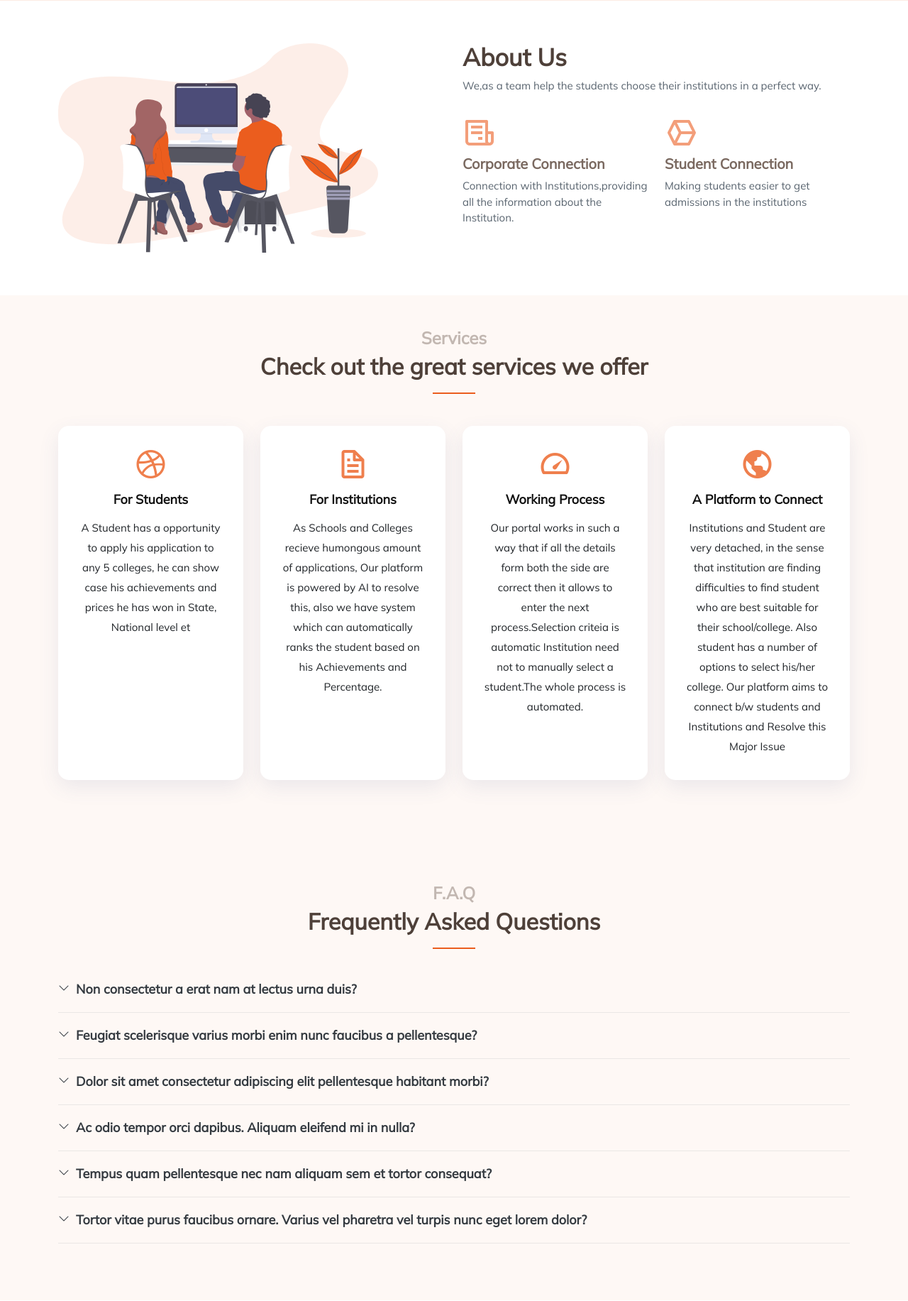
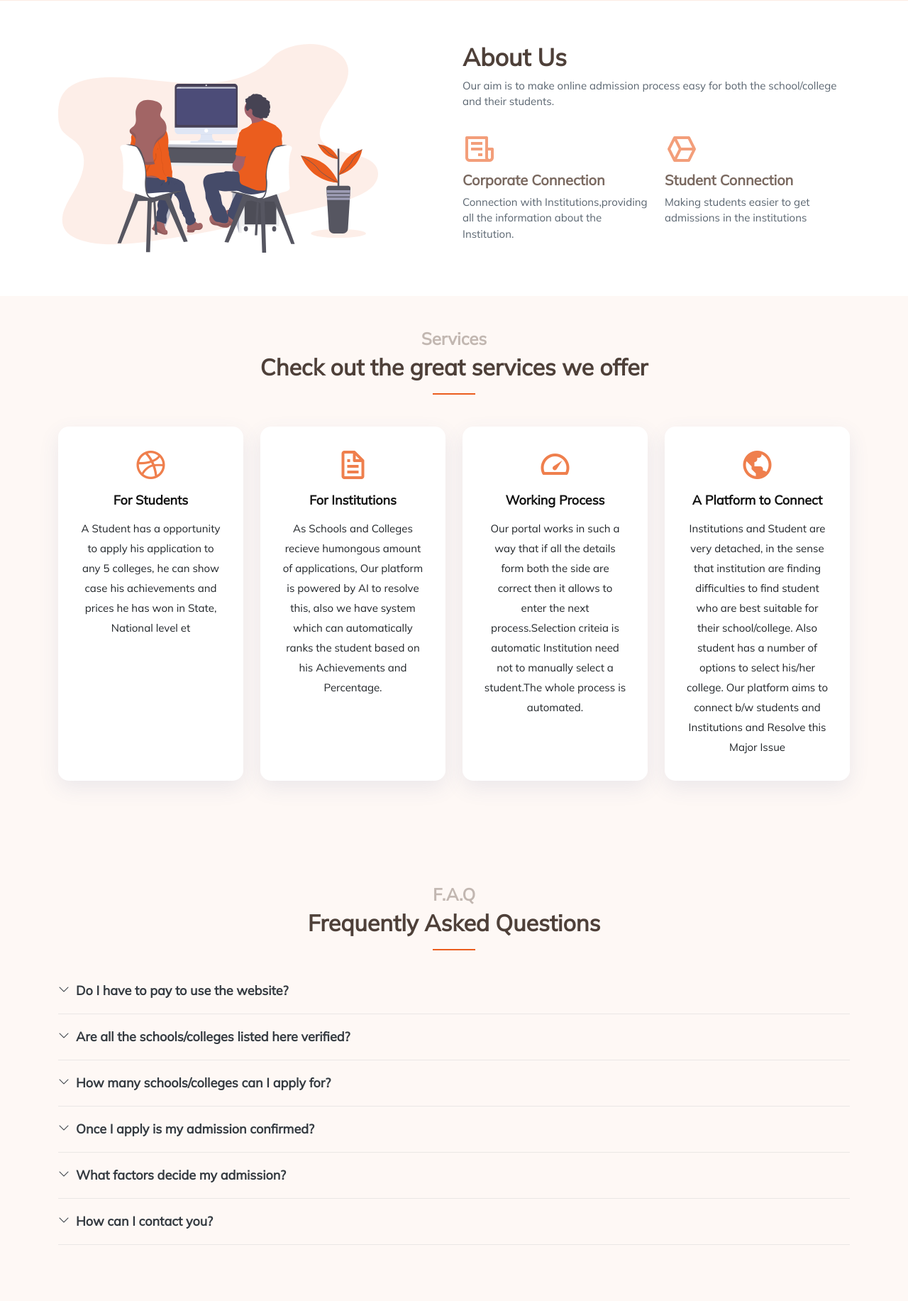
Before and after one commit to Navaneeth-Sharma/36_Lo-KiB, a Flask app: page / in a window 1280 px wide. Shown: the part 631-2464 px from the top of the page at 71% size. Run offline with Flask 2, Linux system fonts and the light colour scheme; some libraries are stand-ins or nearby versions.

Commit message:
Update welcome.html

```diff
--- a/templates/welcome.html
+++ b/templates/welcome.html
@@ -70,7 +70,7 @@
       <div class="row gy-4">
         <div class="col-lg-6 order-2 order-lg-1 d-flex flex-column justify-content-center">
           <h1>Better experience with Institutions</h1>
-          <h2>We help students find their dream college and the colleges their ideal stuednt.</h2>
+          <h2>We help students find their dream institution and the colleges find their ideal stuednt.</h2>
           <div>
 
           </div>
@@ -96,7 +96,7 @@
           <div class="col-lg-6 pt-5 pt-lg-0">
             <h3 data-aos="fade-up">About Us</h3>
             <p data-aos="fade-up" data-aos-delay="100">
-              We,as a team help the students choose their institutions in a perfect way.
+              Our aim is to make online admission process easy for both the school/college and their students.
             </p>
             <div class="row">
               <div class="col-md-6" data-aos="fade-up" data-aos-delay="100">
@@ -185,78 +185,60 @@
         <ul class="faq-list" data-aos="fade-up" data-aos-delay="100">
 
           <li>
-            <div data-bs-toggle="collapse" class="collapsed question" href="#faq1">Non consectetur a erat nam at lectus
-              urna duis? <i class="bi bi-chevron-down icon-show"></i><i class="bi bi-chevron-up icon-close"></i></div>
+            <div data-bs-toggle="collapse" class="collapsed question" href="#faq1">Do I have to pay to use the website? <i class="bi bi-chevron-down icon-show"></i><i class="bi bi-chevron-up icon-close"></i></div>
             <div id="faq1" class="collapse" data-bs-parent=".faq-list">
               <p>
-                Feugiat pretium nibh ipsum consequat. Tempus iaculis urna id volutpat lacus laoreet non curabitur
-                gravida. Venenatis lectus magna fringilla urna porttitor rhoncus dolor purus non.
+                No! It is absolutley free for the students. We only charge the school/colleges.
               </p>
             </div>
           </li>
 
           <li>
-            <div data-bs-toggle="collapse" href="#faq2" class="collapsed question">Feugiat scelerisque varius morbi enim
-              nunc faucibus a pellentesque? <i class="bi bi-chevron-down icon-show"></i><i
+            <div data-bs-toggle="collapse" href="#faq2" class="collapsed question">Are all the schools/colleges listed here verified? <i class="bi bi-chevron-down icon-show"></i><i
                 class="bi bi-chevron-up icon-close"></i></div>
             <div id="faq2" class="collapse" data-bs-parent=".faq-list">
               <p>
-                Dolor sit amet consectetur adipiscing elit pellentesque habitant morbi. Id interdum velit laoreet id
-                donec ultrices. Fringilla phasellus faucibus scelerisque eleifend donec pretium. Est pellentesque elit
-                ullamcorper dignissim. Mauris ultrices eros in cursus turpis massa tincidunt dui.
+                Yes! We only list the school/college after thorough verification of all the details so that you can apply to your dream institution worry free.
               </p>
             </div>
           </li>
 
           <li>
-            <div data-bs-toggle="collapse" href="#faq3" class="collapsed question">Dolor sit amet consectetur adipiscing
-              elit pellentesque habitant morbi? <i class="bi bi-chevron-down icon-show"></i><i
+            <div data-bs-toggle="collapse" href="#faq3" class="collapsed question">How many schools/colleges can I apply for? <i class="bi bi-chevron-down icon-show"></i><i
                 class="bi bi-chevron-up icon-close"></i></div>
             <div id="faq3" class="collapse" data-bs-parent=".faq-list">
               <p>
-                Eleifend mi in nulla posuere sollicitudin aliquam ultrices sagittis orci. Faucibus pulvinar elementum
-                integer enim. Sem nulla pharetra diam sit amet nisl suscipit. Rutrum tellus pellentesque eu tincidunt.
-                Lectus urna duis convallis convallis tellus. Urna molestie at elementum eu facilisis sed odio morbi quis
+                You can apply for upto 5 schools/colleges.
               </p>
             </div>
           </li>
 
           <li>
-            <div data-bs-toggle="collapse" href="#faq4" class="collapsed question">Ac odio tempor orci dapibus. Aliquam
-              eleifend mi in nulla? <i class="bi bi-chevron-down icon-show"></i><i
+            <div data-bs-toggle="collapse" href="#faq4" class="collapsed question">Once I apply is my admission confirmed? <i class="bi bi-chevron-down icon-show"></i><i
                 class="bi bi-chevron-up icon-close"></i></div>
             <div id="faq4" class="collapse" data-bs-parent=".faq-list">
               <p>
-                Dolor sit amet consectetur adipiscing elit pellentesque habitant morbi. Id interdum velit laoreet id
-                donec ultrices. Fringilla phasellus faucibus scelerisque eleifend donec pretium. Est pellentesque elit
-                ullamcorper dignissim. Mauris ultrices eros in cursus turpis massa tincidunt dui.
+                No. After getting all the application we prepare a comprehensive list based on the Academic and Co-Curricular achievements of the students. The admission is confirmed based on this rank list.
               </p>
             </div>
           </li>
 
           <li>
-            <div data-bs-toggle="collapse" href="#faq5" class="collapsed question">Tempus quam pellentesque nec nam
-              aliquam sem et tortor consequat? <i class="bi bi-chevron-down icon-show"></i><i
+            <div data-bs-toggle="collapse" href="#faq5" class="collapsed question">What factors decide my admission? <i class="bi bi-chevron-down icon-show"></i><i
                 class="bi bi-chevron-up icon-close"></i></div>
             <div id="faq5" class="collapse" data-bs-parent=".faq-list">
               <p>
-                Molestie a iaculis at erat pellentesque adipiscing commodo. Dignissim suspendisse in est ante in. Nunc
-                vel risus commodo viverra maecenas accumsan. Sit amet nisl suscipit adipiscing bibendum est. Purus
-                gravida quis blandit turpis cursus in
+                We consider both the academic and co-curricular activities to grant admissions to the students. The entire process is automated, so there will be issue of bias.
               </p>
             </div>
           </li>
 
           <li>
-            <div data-bs-toggle="collapse" href="#faq6" class="collapsed question">Tortor vitae purus faucibus ornare.
-              Varius vel pharetra vel turpis nunc eget lorem dolor? <i class="bi bi-chevron-down icon-show"></i><i
+            <div data-bs-toggle="collapse" href="#faq6" class="collapsed question">How can I contact you? <i class="bi bi-chevron-down icon-show"></i><i
                 class="bi bi-chevron-up icon-close"></i></div>
             <div id="faq6" class="collapse" data-bs-parent=".faq-list">
               <p>
-                Laoreet sit amet cursus sit amet dictum sit amet justo. Mauris vitae ultricies leo integer malesuada
-                nunc vel. Tincidunt eget nullam non nisi est sit amet. Turpis nunc eget lorem dolor sed. Ut venenatis
-                tellus in metus vulputate eu scelerisque. Pellentesque diam volutpat commodo sed egestas egestas
-                fringilla phasellus faucibus. Nibh tellus molestie nunc non blandit massa enim nec.
+                You can reach to us at lokib@gmail.com or +91 1234567890
               </p>
             </div>
           </li>
```
